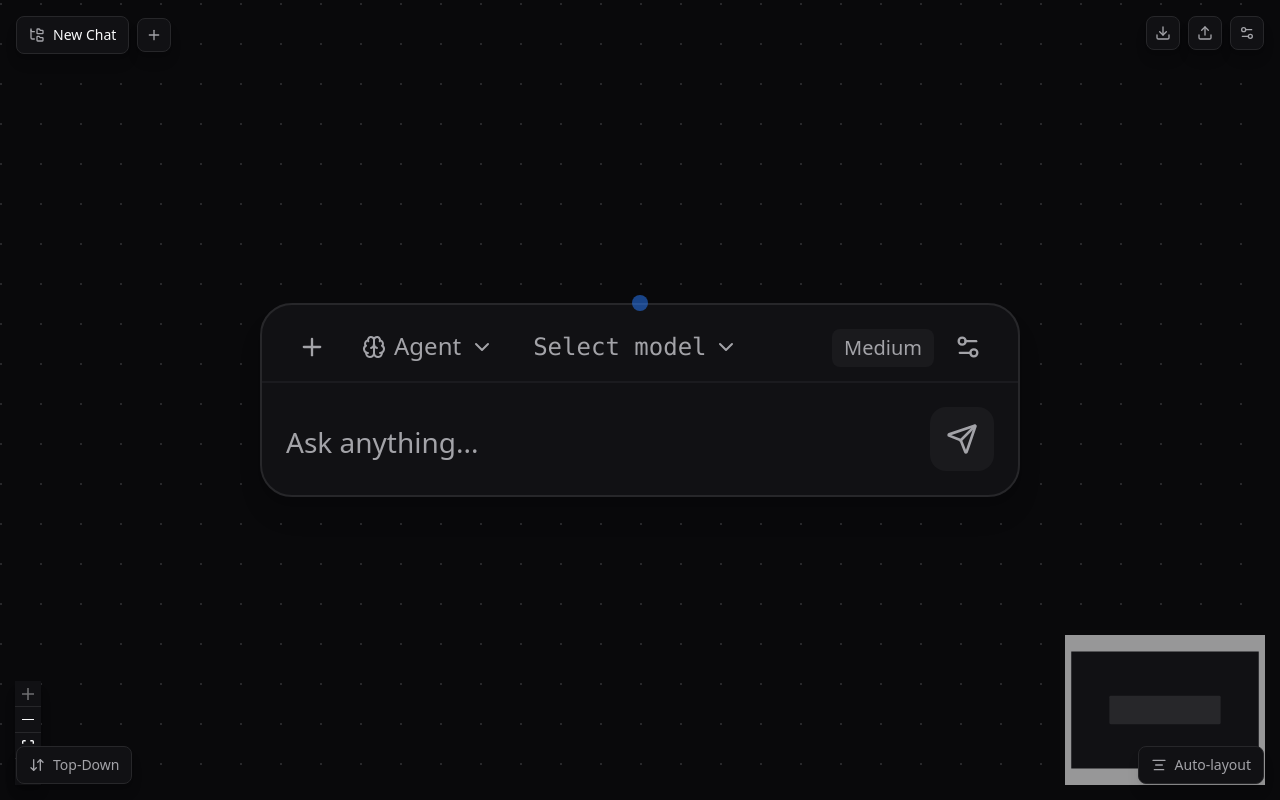
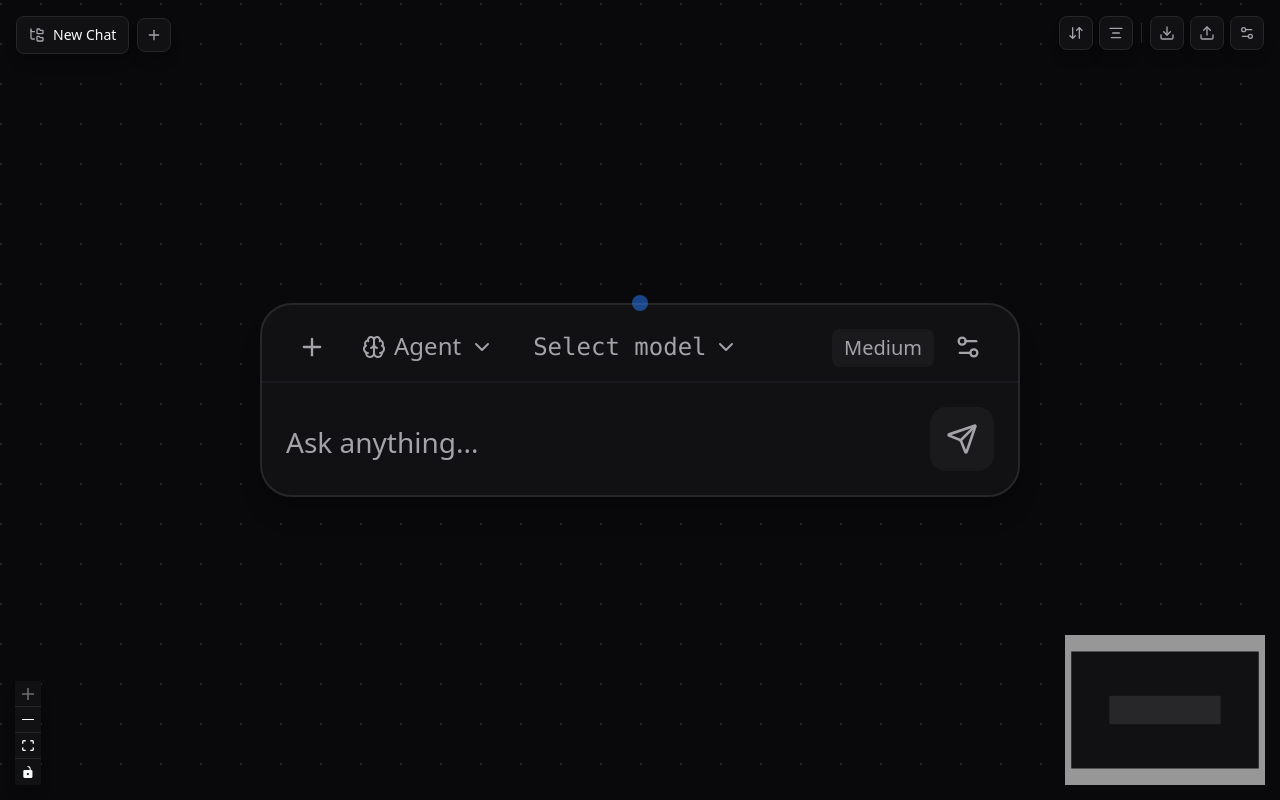
Before and after one commit to Fanaperana/chatgraph, a React (Vite) app: page / in a window 1280 px wide. Built offline with nearby package versions, Linux system fonts and the light colour scheme.

Commit message:
Refactor Toolbar component to integrate tooltip functionality and remove LayoutToggle component

```diff
--- a/src/components/ChatFlow.tsx
+++ b/src/components/ChatFlow.tsx
@@ -14,16 +14,13 @@ import {
   BackgroundVariant,
 } from '@xyflow/react'
 import '@xyflow/react/dist/style.css'
-import { AlignCenter } from 'lucide-react'
 
 import { useChatStore } from '@/store'
 import { getLayoutedElements } from '@/utils/layout'
 import { PromptNode } from '@/components/nodes/PromptNode'
 import { ResponseNode } from '@/components/nodes/ResponseNode'
 import { InputNode } from '@/components/nodes/InputNode'
-import { LayoutToggle } from '@/components/LayoutToggle'
 import { Toolbar } from '@/components/Toolbar'
-import { cn } from '@/lib/utils'
 
 const nodeTypes = {
   promptNode: PromptNode,
@@ -187,26 +184,7 @@ function ChatFlowInner() {
       </ReactFlow>
 
       {/* Floating controls */}
-      <Toolbar />
-      <LayoutToggle />
-
-      {/* Snap to layout button — highlighted when nodes are manually moved */}
-      <div className="absolute bottom-4 right-4 z-10">
-        <button
-          onClick={snapToLayout}
-          className={cn(
-            'flex items-center gap-2 px-3 py-2 rounded-lg',
-            'bg-card border shadow-lg text-sm transition-all duration-200',
-            isDragged
-              ? 'border-primary text-primary hover:bg-primary/10'
-              : 'border-border text-muted-foreground hover:text-foreground hover:border-primary/30'
-          )}
-          title="Snap to symmetrical layout"
-        >
-          <AlignCenter className="w-4 h-4" />
-          <span>Auto-layout</span>
-        </button>
-      </div>
+      <Toolbar onSnapToLayout={snapToLayout} isDragged={isDragged} />
     </div>
   )
 }
--- a/src/components/LayoutToggle.tsx
+++ /dev/null
@@ -1,34 +0,0 @@
-import { ArrowDownUp, ArrowRightLeft } from 'lucide-react'
-import { useChatStore } from '@/store'
-import { cn } from '@/lib/utils'
-
-export function LayoutToggle() {
-  const { settings, setLayoutDirection } = useChatStore()
-  const isVertical = settings.layoutDirection === 'TB'
-
-  return (
-    <div className="absolute bottom-4 left-4 z-10">
-      <button
-        onClick={() => setLayoutDirection(isVertical ? 'LR' : 'TB')}
-        className={cn(
-          'flex items-center gap-2 px-3 py-2 rounded-lg',
-          'bg-card border border-border shadow-lg',
-          'text-sm text-muted-foreground hover:text-foreground',
-          'hover:border-primary/30 transition-all duration-200'
-        )}
-      >
-        {isVertical ? (
-          <>
-            <ArrowDownUp className="w-4 h-4" />
-            <span>Top-Down</span>
-          </>
-        ) : (
-          <>
-            <ArrowRightLeft className="w-4 h-4" />
-            <span>Left-Right</span>
-          </>
-        )}
-      </button>
-    </div>
-  )
-}
--- a/src/components/Toolbar.tsx
+++ b/src/components/Toolbar.tsx
@@ -1,11 +1,17 @@
 import { useState } from 'react'
-import { Plus, Settings2, Download, Upload, FolderTree } from 'lucide-react'
+import { Plus, Settings2, Download, Upload, FolderTree, ArrowDownUp, ArrowRightLeft, AlignCenter } from 'lucide-react'
 import { useChatStore } from '@/store'
 import { cn } from '@/lib/utils'
 import { SettingsPanel } from '@/components/SettingsPanel'
+import { Tooltip, TooltipContent, TooltipProvider, TooltipTrigger } from '@/components/ui/Tooltip'
 
-export function Toolbar() {
-  const { trees, activeTreeId, createTree, setActiveTree } = useChatStore()
+interface ToolbarProps {
+  onSnapToLayout?: () => void
+  isDragged?: boolean
+}
+
+export function Toolbar({ onSnapToLayout, isDragged }: ToolbarProps) {
+  const { trees, activeTreeId, createTree, setActiveTree, settings, setLayoutDirection } = useChatStore()
   const [showSettings, setShowSettings] = useState(false)
   const [showTreeList, setShowTreeList] = useState(false)
 
@@ -102,29 +108,82 @@ export function Toolbar() {
       </div>
 
       {/* Right side actions */}
-      <div className="absolute top-4 right-4 z-10 flex items-center gap-2">
+      <TooltipProvider delayDuration={200}>
+        <div className="absolute top-4 right-4 z-10 flex items-center gap-1.5">
+          <Tooltip>
+            <TooltipTrigger asChild>
+              <button
+                onClick={() => setLayoutDirection(settings.layoutDirection === 'TB' ? 'LR' : 'TB')}
+                className="p-2 rounded-lg bg-card border border-border shadow-lg text-muted-foreground hover:text-foreground hover:border-primary/30 transition-all"
+              >
+                {settings.layoutDirection === 'TB' ? (
+                  <ArrowDownUp className="w-4 h-4" />
+                ) : (
+                  <ArrowRightLeft className="w-4 h-4" />
+                )}
+              </button>
+            </TooltipTrigger>
+            <TooltipContent>
+              {settings.layoutDirection === 'TB' ? 'Switch to Left-Right' : 'Switch to Top-Down'}
+            </TooltipContent>
+          </Tooltip>
+
+          <Tooltip>
+            <TooltipTrigger asChild>
+              <button
+                onClick={onSnapToLayout}
+                className={cn(
+                  'p-2 rounded-lg bg-card border shadow-lg transition-all',
+                  isDragged
+                    ? 'border-primary text-primary hover:bg-primary/10'
+                    : 'border-border text-muted-foreground hover:text-foreground hover:border-primary/30'
+                )}
+              >
+                <AlignCenter className="w-4 h-4" />
+              </button>
+            </TooltipTrigger>
+            <TooltipContent>Auto-layout</TooltipContent>
+          </Tooltip>
+
+          <div className="w-px h-5 bg-border mx-0.5" />
+
+          <Tooltip>
+            <TooltipTrigger asChild>
               <button
                 onClick={handleExport}
                 className="p-2 rounded-lg bg-card border border-border shadow-lg text-muted-foreground hover:text-foreground hover:border-primary/30 transition-all"
-          title="Export"
               >
                 <Download className="w-4 h-4" />
               </button>
+            </TooltipTrigger>
+            <TooltipContent>Export chat</TooltipContent>
+          </Tooltip>
+
+          <Tooltip>
+            <TooltipTrigger asChild>
               <button
                 onClick={handleImport}
                 className="p-2 rounded-lg bg-card border border-border shadow-lg text-muted-foreground hover:text-foreground hover:border-primary/30 transition-all"
-          title="Import"
               >
                 <Upload className="w-4 h-4" />
               </button>
+            </TooltipTrigger>
+            <TooltipContent>Import chat</TooltipContent>
+          </Tooltip>
+
+          <Tooltip>
+            <TooltipTrigger asChild>
               <button
                 onClick={() => setShowSettings(true)}
                 className="p-2 rounded-lg bg-card border border-border shadow-lg text-muted-foreground hover:text-foreground hover:border-primary/30 transition-all"
-          title="Settings"
               >
                 <Settings2 className="w-4 h-4" />
               </button>
+            </TooltipTrigger>
+            <TooltipContent>Settings</TooltipContent>
+          </Tooltip>
         </div>
+      </TooltipProvider>
 
       {showSettings && <SettingsPanel onClose={() => setShowSettings(false)} />}
     </>
--- /dev/null
+++ b/src/components/ui/Tooltip.tsx
@@ -0,0 +1,30 @@
+import * as React from 'react'
+import * as TooltipPrimitive from '@radix-ui/react-tooltip'
+import { cn } from '@/lib/utils'
+
+const TooltipProvider = TooltipPrimitive.Provider
+
+const Tooltip = TooltipPrimitive.Root
+
+const TooltipTrigger = TooltipPrimitive.Trigger
+
+const TooltipContent = React.forwardRef<
+  React.ComponentRef<typeof TooltipPrimitive.Content>,
+  React.ComponentPropsWithoutRef<typeof TooltipPrimitive.Content>
+>(({ className, sideOffset = 4, ...props }, ref) => (
+  <TooltipPrimitive.Portal>
+    <TooltipPrimitive.Content
+      ref={ref}
+      sideOffset={sideOffset}
+      className={cn(
+        'z-50 overflow-hidden rounded-md bg-foreground px-3 py-1.5 text-xs text-background',
+        'animate-in fade-in-0 zoom-in-95',
+        className
+      )}
+      {...props}
+    />
+  </TooltipPrimitive.Portal>
+))
+TooltipContent.displayName = TooltipPrimitive.Content.displayName
+
+export { Tooltip, TooltipTrigger, TooltipContent, TooltipProvider }
```
Lines whose indentation alone changed are shown as unchanged.
